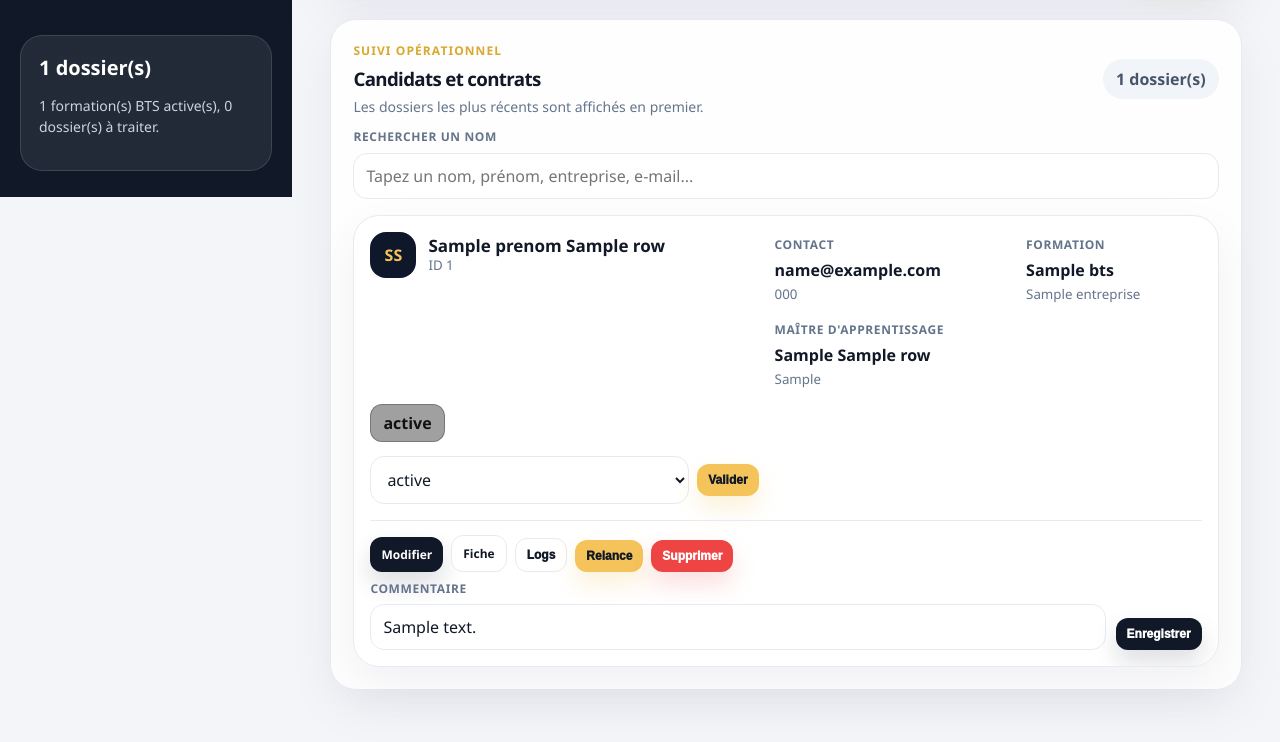
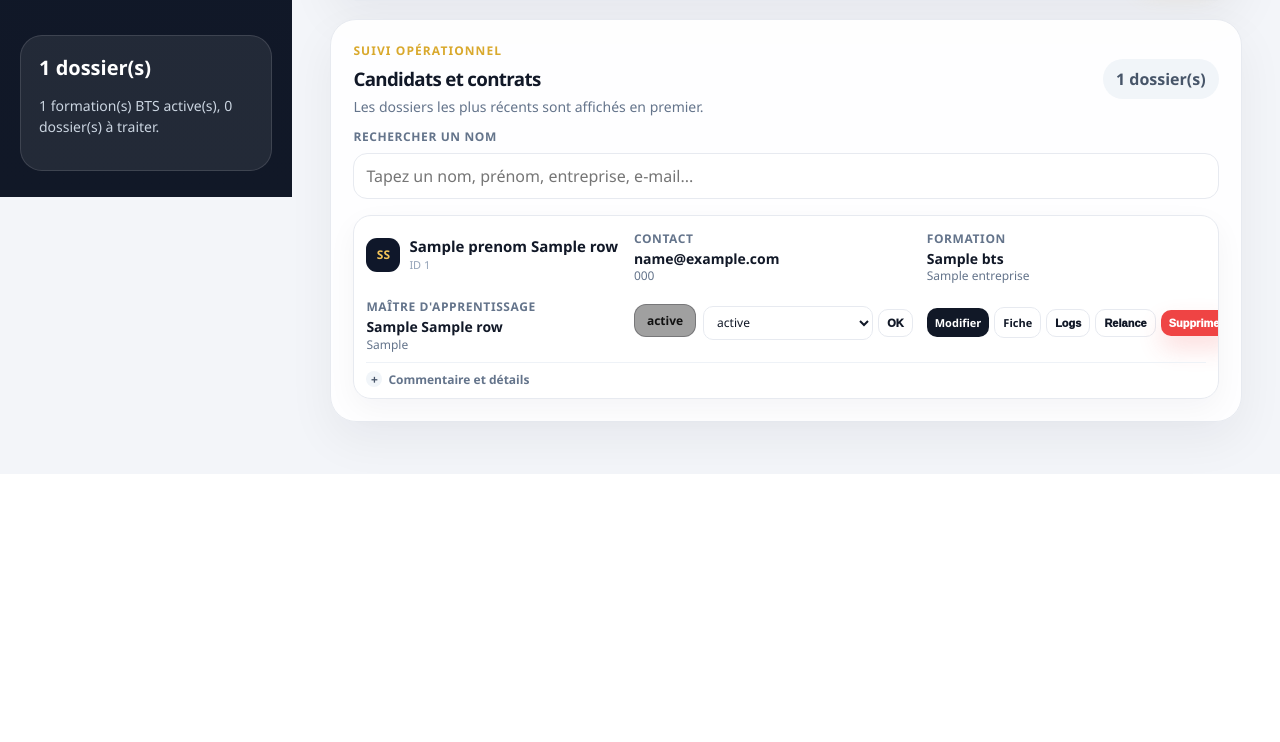
Before and after one commit to integraleacademy/bts, a Flask app: template templates/admin.html in a window 1280 px wide. Shown: the part 603-1345 px from the top of the page. After the commit the page ends 1077 px from the top, so only its background shows below. Run offline with Flask 3, Linux system fonts and the light colour scheme; the template is opened without the code that fills it: most values are stand-ins (such as "Sample title", 1, 10 or a date in 2020); parts of the project's set-up code (start-up, migrations or seed data) failed here and were passed over.

Commit message:
Compact candidate contract list layout

```diff
--- a/templates/admin.html
+++ b/templates/admin.html
@@ -130,22 +130,22 @@
             </div>
           </div>
 
-          <div class="candidate-info-grid">
-            <div class="info-block">
+          <div class="info-block contact-block">
             <span class="info-label">Contact</span>
-              <strong>{{ r.mail or '-' }}</strong>
+            <strong title="{{ r.mail or '-' }}">{{ r.mail or '-' }}</strong>
             <small>{{ r.tel or '-' }}</small>
           </div>
-            <div class="info-block">
+
+          <div class="info-block training-block">
             <span class="info-label">Formation</span>
-              <strong>{{ r.bts or 'BTS à préciser' }}</strong>
+            <strong title="{{ r.bts or 'BTS à préciser' }}">{{ r.bts or 'BTS à préciser' }}</strong>
             <small>{{ r.entreprise or 'Entreprise à préciser' }}</small>
           </div>
-            <div class="info-block">
+
+          <div class="info-block mentor-block">
             <span class="info-label">Maître d'apprentissage</span>
             <strong>{{ ((r.maitre_prenom or '') ~ ' ' ~ (r.maitre_nom or ''))|trim or 'À préciser' }}</strong>
             <small>{{ r.maitre_emploi or r.maitre_mail or '-' }}</small>
-            </div>
           </div>
 
           <div class="status-block">
@@ -158,20 +158,24 @@
                   <option value="{{s}}" {% if s == r.status %}selected{% endif %}>{{s}}</option>
                 {% endfor %}
               </select>
-              <button type="submit" class="admin-btn small">Valider</button>
+              <button type="submit" class="admin-btn tiny admin-btn-light">OK</button>
             </form>
           </div>
 
           <div class="card-actions">
-            <a class="admin-btn small admin-btn-secondary" href="{{ url_for('edit', id=r.id) }}">Modifier</a>
-            <a class="admin-btn small admin-btn-ghost" href="{{ url_for('fiche', id=r.id) }}">Fiche</a>
+            <a class="admin-btn tiny admin-btn-secondary" href="{{ url_for('edit', id=r.id) }}">Modifier</a>
+            <a class="admin-btn tiny admin-btn-ghost" href="{{ url_for('fiche', id=r.id) }}">Fiche</a>
             {% if r.logs %}
-              <button class="admin-btn small admin-btn-ghost" onclick="openLogs('{{ r.id }}')" type="button">Logs</button>
+              <button class="admin-btn tiny admin-btn-ghost" onclick="openLogs('{{ r.id }}')" type="button">Logs</button>
             {% endif %}
-            <button type="button" class="admin-btn small" onclick="openRelance('{{ r.id }}')">Relance</button>
+            <button type="button" class="admin-btn tiny admin-btn-light" onclick="openRelance('{{ r.id }}')">Relance</button>
             <form method="post" action="/delete/{{r.id}}" class="inline-form">
-              <button type="submit" class="admin-btn small danger">Supprimer</button>
+              <button type="submit" class="admin-btn tiny danger">Supprimer</button>
             </form>
+          </div>
+
+          <details class="candidate-details">
+            <summary>Commentaire et détails</summary>
             <form method="post" action="/update_comment/{{r.id}}" class="inline-form comment-form action-comment-form">
               <label>
                 <span class="info-label">Commentaire</span>
@@ -179,7 +183,7 @@
               </label>
               <button type="submit" class="admin-btn small admin-btn-secondary">Enregistrer</button>
             </form>
-          </div>
+          </details>
 
           {% if r.logs %}
           <div id="modal-{{ r.id }}" class="modal">
@@ -311,26 +315,32 @@ main { max-width: none; margin: 0; padding: 0; }
 .candidate-search { display: grid; gap: 8px; margin: -4px 0 16px; }
 .candidate-search label { color: var(--ia-muted); font-size: 12px; font-weight: 900; text-transform: uppercase; letter-spacing: .05em; }
 
-.candidate-list { display: grid; gap: 14px; }
-.candidate-card { display: grid; grid-template-columns: minmax(210px, 1fr) minmax(320px, 1.35fr) minmax(260px, .9fr); gap: 16px; align-items: center; padding: 16px; overflow: hidden; }
-.candidate-main { display: flex; gap: 12px; align-items: center; min-width: 0; }
-.avatar { width: 46px; height: 46px; flex: 0 0 46px; border-radius: 16px; background: #0f172a; color: var(--ia-gold); display: grid; place-items: center; font-weight: 950; text-transform: uppercase; }
+.candidate-list { display: grid; gap: 8px; }
+.candidate-card { display: grid; grid-template-columns: minmax(170px, 1.05fr) minmax(190px, 1.2fr) minmax(190px, 1.15fr) minmax(165px, .9fr) minmax(260px, 1.25fr) minmax(275px, auto); gap: 10px 14px; align-items: center; padding: 10px 12px; overflow: hidden; border-radius: 18px; box-shadow: 0 10px 30px rgba(15,23,42,.045); transition: border-color .16s ease, box-shadow .16s ease, transform .16s ease; }
+.candidate-card:hover { border-color: rgba(148,163,184,.7); box-shadow: 0 14px 34px rgba(15,23,42,.075); transform: translateY(-1px); }
+.candidate-main { display: flex; gap: 9px; align-items: center; min-width: 0; }
+.avatar { width: 34px; height: 34px; flex: 0 0 34px; border-radius: 11px; background: #0f172a; color: var(--ia-gold); display: grid; place-items: center; font-size: 12px; font-weight: 950; text-transform: uppercase; }
 .candidate-identity { min-width: 0; }
-.candidate-identity strong { display: block; font-size: 17px; line-height: 1.18; }
-.candidate-identity small { display: block; color: var(--ia-muted); max-width: 180px; overflow: hidden; text-overflow: ellipsis; white-space: nowrap; }
-.candidate-info-grid { display: grid; grid-template-columns: 1.15fr .85fr; gap: 14px; min-width: 0; }
+.candidate-identity strong { display: block; font-size: 15px; line-height: 1.15; overflow: hidden; text-overflow: ellipsis; white-space: nowrap; }
+.candidate-identity small { display: block; color: #94a3b8; max-width: 180px; overflow: hidden; text-overflow: ellipsis; white-space: nowrap; font-size: 11px; margin-top: 2px; }
 .info-block { min-width: 0; }
 .info-block strong, .info-block small { display: block; overflow: hidden; text-overflow: ellipsis; white-space: nowrap; }
-.info-block strong { margin-top: 5px; font-size: 16px; }
-.info-block small { color: var(--ia-muted); margin-top: 4px; }
-.status-block { display: grid; gap: 9px; align-content: center; }
-.status-badge { width: max-content; max-width: 100%; color: #111; border: 1px solid rgba(17,24,39,.08); box-shadow: inset 0 0 0 999px rgba(255,255,255,.25); font-weight: 950; }
-.status-form { display: grid; grid-template-columns: minmax(0, 1fr) auto; gap: 8px; align-items: center; }
-.comment-form { display: grid; grid-template-columns: minmax(0, 1fr) auto; gap: 10px; align-items: end; }
-.card-actions { grid-column: 1 / -1; display: flex; flex-wrap: wrap; gap: 8px; justify-content: flex-start; align-items: end; border-top: 1px solid var(--ia-line); padding-top: 14px; }
-.action-comment-form { flex: 999 1 720px; max-width: none; margin-left: 8px; }
-.action-comment-form label { flex: 1 1 auto; }
-.action-comment-form input { min-width: min(640px, 100%); }
+.info-block strong { margin-top: 3px; font-size: 14px; line-height: 1.2; color: var(--ia-ink); }
+.info-block small { color: var(--ia-muted); margin-top: 2px; font-size: 12px; line-height: 1.2; }
+.status-block { display: grid; grid-template-columns: minmax(0, auto) minmax(155px, 1fr); gap: 7px; align-items: center; min-width: 0; }
+.status-badge { width: max-content; max-width: 100%; color: #111; border: 1px solid rgba(17,24,39,.08); box-shadow: inset 0 0 0 999px rgba(255,255,255,.25); font-weight: 950; font-size: 12px; padding: 6px 9px; border-radius: 999px; white-space: nowrap; }
+.status-form { display: grid; grid-template-columns: minmax(0, 1fr) auto; gap: 5px; align-items: center; min-width: 0; }
+.status-form select { height: 34px; padding: 6px 26px 6px 9px; border-radius: 10px; font-size: 12px; }
+.comment-form { display: grid; grid-template-columns: minmax(0, 1fr) auto; gap: 8px; align-items: end; width: 100%; }
+.card-actions { display: flex; flex-wrap: nowrap; gap: 5px; justify-content: flex-end; align-items: center; min-width: 0; }
+.card-actions .inline-form { flex: 0 0 auto; }
+.candidate-details { grid-column: 1 / -1; border-top: 1px solid #eef2f7; padding-top: 8px; margin-top: 0; }
+.candidate-details summary { width: max-content; color: var(--ia-muted); cursor: pointer; font-size: 12px; font-weight: 900; list-style: none; }
+.candidate-details summary::-webkit-details-marker { display: none; }
+.candidate-details summary::before { content: "+"; display: inline-grid; place-items: center; width: 16px; height: 16px; margin-right: 6px; border-radius: 999px; background: #f1f5f9; color: #475569; }
+.candidate-details[open] summary::before { content: "−"; }
+.action-comment-form { margin-top: 8px; max-width: none; }
+.action-comment-form input { min-width: 0; height: 36px; padding: 8px 10px; border-radius: 11px; }
 
 input, select { width: 100%; border: 1px solid var(--ia-line); border-radius: 14px; padding: 11px 12px; background: #fff; color: var(--ia-ink); outline: none; box-sizing: border-box; font: inherit; }
 input:focus, select:focus { border-color: var(--ia-gold); box-shadow: 0 0 0 4px rgba(244,196,90,.22); }
@@ -338,6 +348,7 @@ input:focus, select:focus { border-color: var(--ia-gold); box-shadow: 0 0 0 4px
 .admin-btn { appearance: none; display: inline-flex; align-items: center; justify-content: center; gap: 6px; background: var(--ia-gold); color: #111827; font-weight: 950; padding: 11px 15px; border: 0; border-radius: 14px; cursor: pointer; margin: 0; font-size: 14px; text-decoration: none !important; white-space: nowrap; box-shadow: 0 12px 24px rgba(244,196,90,.24); transition: transform .16s ease, box-shadow .16s ease, filter .16s ease; }
 .admin-btn:hover { filter: brightness(.98); transform: translateY(-1px); }
 .admin-btn.small { font-size: 12px; padding: 9px 11px; border-radius: 12px; }
+.admin-btn.tiny { font-size: 11px; padding: 7px 8px; border-radius: 10px; box-shadow: none; }
 .admin-btn-secondary { background: #111827; color: #fff; box-shadow: 0 12px 24px rgba(17,24,39,.14); }
 .admin-btn-light, .admin-btn-ghost { background: #fff; color: #111827; border: 1px solid var(--ia-line); box-shadow: none; }
 .admin-btn.danger { background: #ef4444; color: #fff; box-shadow: 0 12px 24px rgba(239,68,68,.18); }
@@ -352,7 +363,9 @@ input:focus, select:focus { border-color: var(--ia-gold); box-shadow: 0 0 0 4px
 .modal-actions { display: flex; flex-wrap: wrap; gap: 8px; }
 
 @media (max-width: 1420px) {
-  .candidate-card { grid-template-columns: minmax(220px, 1fr) minmax(280px, 1.1fr); align-items: start; }
+  .candidate-card { grid-template-columns: minmax(180px, 1fr) minmax(210px, 1.1fr) minmax(210px, 1.1fr); align-items: center; }
+  .status-block, .card-actions { grid-column: span 1; }
+  .card-actions { justify-content: flex-start; }
 }
 
 @media (max-width: 1180px) {
@@ -370,10 +383,11 @@ input:focus, select:focus { border-color: var(--ia-gold); box-shadow: 0 0 0 4px
 @media (max-width: 760px) {
   .admin-main { padding: 22px 14px 80px; }
   .admin-topbar h2 { font-size: 30px; }
-  .kpi-grid, .admin-add-form, .candidate-card, .candidate-info-grid, .status-form, .comment-form { grid-template-columns: 1fr; }
+  .kpi-grid, .admin-add-form, .candidate-card, .status-form, .comment-form { grid-template-columns: 1fr; }
   .admin-section-heading, .admin-topbar-actions { align-items: stretch; }
   .admin-topbar-actions .admin-btn, .admin-add-form .admin-btn, .card-actions .admin-btn, .card-actions form { width: 100%; }
-  .card-actions { display: grid; grid-template-columns: 1fr 1fr; align-items: stretch; }
+  .status-block { grid-template-columns: 1fr; }
+  .card-actions { display: grid; grid-template-columns: 1fr 1fr; align-items: stretch; justify-content: stretch; }
   .action-comment-form { grid-column: 1 / -1; max-width: none; margin-left: 0; }
   .card-actions form .admin-btn { width: 100%; }
   .candidate-identity small { max-width: 100%; }
```
Lines whose indentation alone changed are shown as unchanged.
